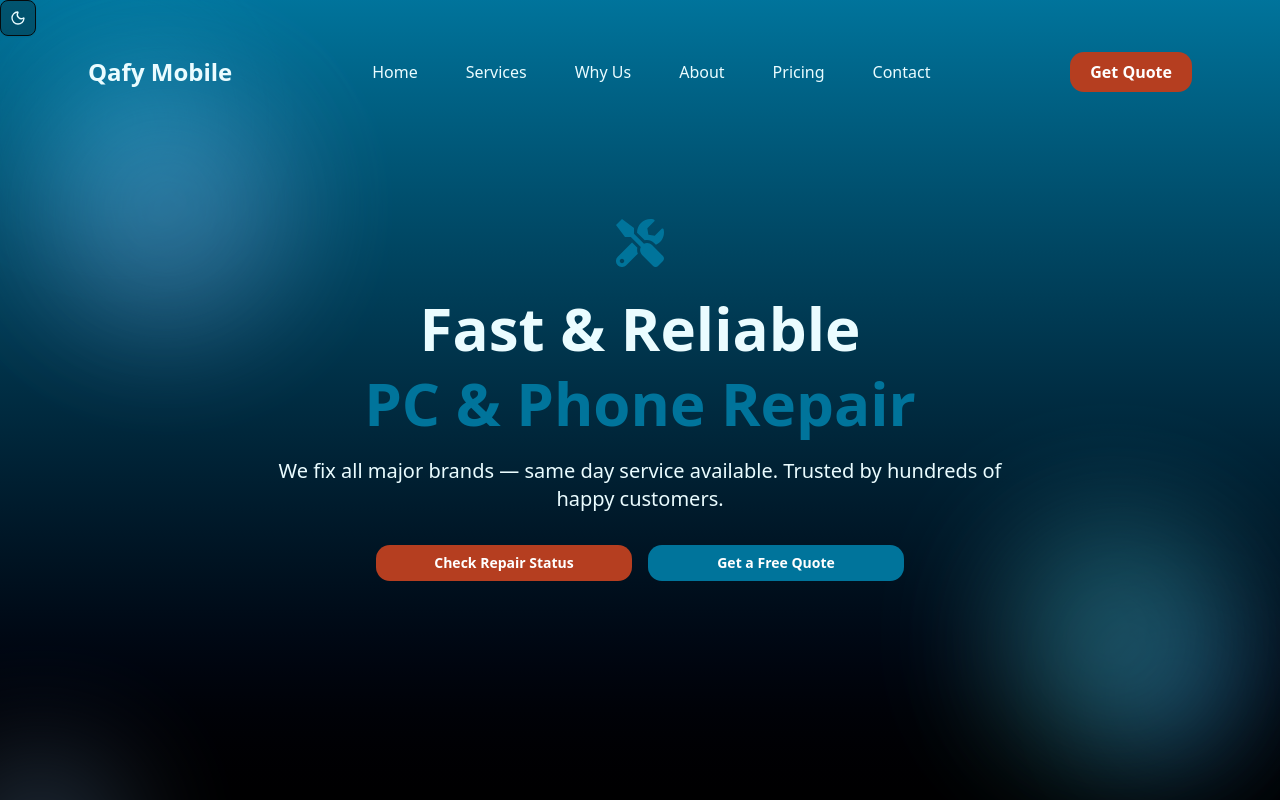
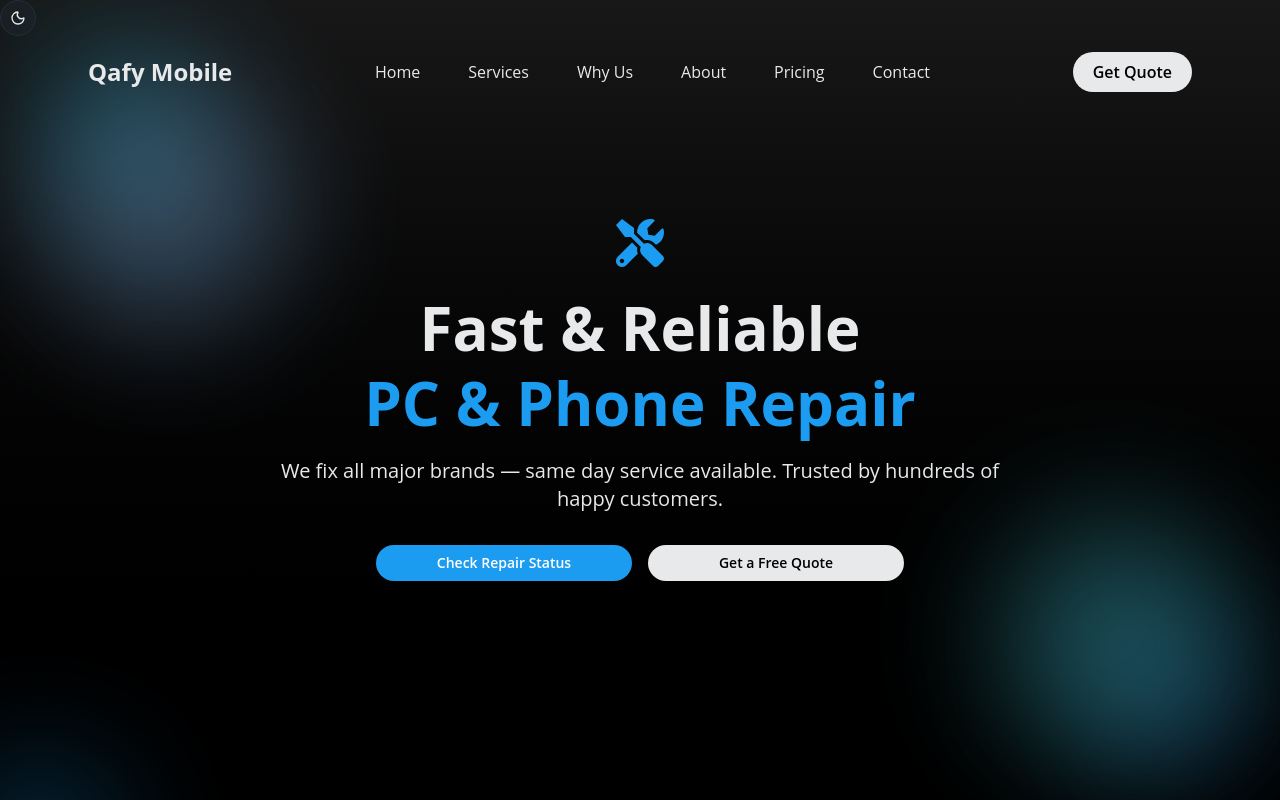
Before and after one commit to Gagun45/qafy-spa-frontend, a React (Vite) app: page / in a window 1280 px wide. Shown: the top 800 px of the page. Built offline with nearby package versions, Linux system fonts and the light colour scheme.

Commit message:
services design

```diff
--- a/src/components/Header/Header.tsx
+++ b/src/components/Header/Header.tsx
@@ -34,7 +34,7 @@
       transition={{ duration: 0.5 }}
       className={`fixed top-0 left-0 w-full z-50 transition-all ${
         scrolled
-          ? "bg-primary backdrop-blur-md shadow-md"
+          ? "bg-accent backdrop-blur-md shadow-md"
           : "bg-transparent"
       }`}
     >
@@ -66,7 +66,7 @@
         {/* CTA button (right corner) */}
         <a
           href="#contact"
-          className="hidden md:inline-block bg-accent text-white font-semibold px-5 py-2 rounded-xl transition-colors"
+          className="hidden md:inline-block bg-foreground text-background font-semibold px-5 py-2 rounded-xl transition-colors"
         >
           Get Quote
         </a>
--- a/src/components/Hero/Hero.tsx
+++ b/src/components/Hero/Hero.tsx
@@ -8,7 +8,7 @@
     <section
       id="home"
       className="relative flex flex-col items-center justify-center
-      min-h-screen bg-linear-to-b from-primary to-background
+      min-h-screen bg-linear-to-b from-muted to-background
       text-center px-6"
     >
       {/* Content */}
@@ -43,7 +43,7 @@
           transition={{ delay: 0.5 }}
           className="flex flex-col sm:flex-row gap-4 items-center justify-center"
         >
-          <Button className="bg-accent hover:bg-accent/95 transition-colors rounded-xl font-semibold shadow-primary/30 w-full sm:max-w-64">
+          <Button className="bg-primary hover:bg-primary/95 transition-colors rounded-xl font-semibold shadow-primary/30 w-full sm:max-w-64">
             Check Repair Status
           </Button>
 
@@ -53,7 +53,7 @@
             smooth={true}
             offset={50}
             duration={500}
-            className={`${buttonVariants()} bg-primary! hover:bg-primary/95! transition-colors rounded-xl font-semibold w-full sm:max-w-64`}
+            className={`${buttonVariants()} bg-foreground! text-background! transition-colors rounded-xl font-semibold w-full sm:max-w-64`}
           >
             Get a Free Quote
           </Link>
--- a/src/index.css
+++ b/src/index.css
@@ -3,11 +3,115 @@
 
 @custom-variant dark (&:is(.dark *));
 
+:root {
+  --background: oklch(1.0000 0 0);
+  --foreground: oklch(0.1884 0.0128 248.5103);
+  --card: oklch(0.9784 0.0011 197.1387);
+  --card-foreground: oklch(0.1884 0.0128 248.5103);
+  --popover: oklch(1.0000 0 0);
+  --popover-foreground: oklch(0.1884 0.0128 248.5103);
+  --primary: oklch(0.6723 0.1606 244.9955);
+  --primary-foreground: oklch(1.0000 0 0);
+  --secondary: oklch(0.1884 0.0128 248.5103);
+  --secondary-foreground: oklch(1.0000 0 0);
+  --muted: oklch(0.9222 0.0013 286.3737);
+  --muted-foreground: oklch(0.1884 0.0128 248.5103);
+  --accent: oklch(0.9392 0.0166 250.8453);
+  --accent-foreground: oklch(0.6723 0.1606 244.9955);
+  --destructive: oklch(0.6188 0.2376 25.7658);
+  --destructive-foreground: oklch(1.0000 0 0);
+  --border: oklch(0.9317 0.0118 231.6594);
+  --input: oklch(0.9809 0.0025 228.7836);
+  --ring: oklch(0.6818 0.1584 243.3540);
+  --chart-1: oklch(0.6723 0.1606 244.9955);
+  --chart-2: oklch(0.6907 0.1554 160.3454);
+  --chart-3: oklch(0.8214 0.1600 82.5337);
+  --chart-4: oklch(0.7064 0.1822 151.7125);
+  --chart-5: oklch(0.5919 0.2186 10.5826);
+  --sidebar: oklch(0.9784 0.0011 197.1387);
+  --sidebar-foreground: oklch(0.1884 0.0128 248.5103);
+  --sidebar-primary: oklch(0.6723 0.1606 244.9955);
+  --sidebar-primary-foreground: oklch(1.0000 0 0);
+  --sidebar-accent: oklch(0.9392 0.0166 250.8453);
+  --sidebar-accent-foreground: oklch(0.6723 0.1606 244.9955);
+  --sidebar-border: oklch(0.9271 0.0101 238.5177);
+  --sidebar-ring: oklch(0.6818 0.1584 243.3540);
+  --font-sans: Open Sans, sans-serif;
+  --font-serif: Georgia, serif;
+  --font-mono: Menlo, monospace;
+  --radius: 1.3rem;
+  --shadow-x: 0px;
+  --shadow-y: 2px;
+  --shadow-blur: 0px;
+  --shadow-spread: 0px;
+  --shadow-opacity: 0;
+  --shadow-color: rgba(29,161,242,0.15);
+  --shadow-2xs: 0px 2px 0px 0px hsl(202.8169 89.1213% 53.1373% / 0.00);
+  --shadow-xs: 0px 2px 0px 0px hsl(202.8169 89.1213% 53.1373% / 0.00);
+  --shadow-sm: 0px 2px 0px 0px hsl(202.8169 89.1213% 53.1373% / 0.00), 0px 1px 2px -1px hsl(202.8169 89.1213% 53.1373% / 0.00);
+  --shadow: 0px 2px 0px 0px hsl(202.8169 89.1213% 53.1373% / 0.00), 0px 1px 2px -1px hsl(202.8169 89.1213% 53.1373% / 0.00);
+  --shadow-md: 0px 2px 0px 0px hsl(202.8169 89.1213% 53.1373% / 0.00), 0px 2px 4px -1px hsl(202.8169 89.1213% 53.1373% / 0.00);
+  --shadow-lg: 0px 2px 0px 0px hsl(202.8169 89.1213% 53.1373% / 0.00), 0px 4px 6px -1px hsl(202.8169 89.1213% 53.1373% / 0.00);
+  --shadow-xl: 0px 2px 0px 0px hsl(202.8169 89.1213% 53.1373% / 0.00), 0px 8px 10px -1px hsl(202.8169 89.1213% 53.1373% / 0.00);
+  --shadow-2xl: 0px 2px 0px 0px hsl(202.8169 89.1213% 53.1373% / 0.00);
+  --tracking-normal: 0em;
+  --spacing: 0.25rem;
+}
+
+.dark {
+  --background: oklch(0 0 0);
+  --foreground: oklch(0.9328 0.0025 228.7857);
+  --card: oklch(0.2097 0.0080 274.5332);
+  --card-foreground: oklch(0.8853 0 0);
+  --popover: oklch(0 0 0);
+  --popover-foreground: oklch(0.9328 0.0025 228.7857);
+  --primary: oklch(0.6692 0.1607 245.0110);
+  --primary-foreground: oklch(1.0000 0 0);
+  --secondary: oklch(0.9622 0.0035 219.5331);
+  --secondary-foreground: oklch(0.1884 0.0128 248.5103);
+  --muted: oklch(0.2090 0 0);
+  --muted-foreground: oklch(0.5637 0.0078 247.9662);
+  --accent: oklch(0.1928 0.0331 242.5459);
+  --accent-foreground: oklch(0.6692 0.1607 245.0110);
+  --destructive: oklch(0.6188 0.2376 25.7658);
+  --destructive-foreground: oklch(1.0000 0 0);
+  --border: oklch(0.2674 0.0047 248.0045);
+  --input: oklch(0.3020 0.0288 244.8244);
+  --ring: oklch(0.6818 0.1584 243.3540);
+  --chart-1: oklch(0.6723 0.1606 244.9955);
+  --chart-2: oklch(0.6907 0.1554 160.3454);
+  --chart-3: oklch(0.8214 0.1600 82.5337);
+  --chart-4: oklch(0.7064 0.1822 151.7125);
+  --chart-5: oklch(0.5919 0.2186 10.5826);
+  --sidebar: oklch(0.2097 0.0080 274.5332);
+  --sidebar-foreground: oklch(0.8853 0 0);
+  --sidebar-primary: oklch(0.6818 0.1584 243.3540);
+  --sidebar-primary-foreground: oklch(1.0000 0 0);
+  --sidebar-accent: oklch(0.1928 0.0331 242.5459);
+  --sidebar-accent-foreground: oklch(0.6692 0.1607 245.0110);
+  --sidebar-border: oklch(0.3795 0.0220 240.5943);
+  --sidebar-ring: oklch(0.6818 0.1584 243.3540);
+  --font-sans: Open Sans, sans-serif;
+  --font-serif: Georgia, serif;
+  --font-mono: Menlo, monospace;
+  --radius: 1.3rem;
+  --shadow-x: 0px;
+  --shadow-y: 2px;
+  --shadow-blur: 0px;
+  --shadow-spread: 0px;
+  --shadow-opacity: 0;
+  --shadow-color: rgba(29,161,242,0.25);
+  --shadow-2xs: 0px 2px 0px 0px hsl(202.8169 89.1213% 53.1373% / 0.00);
+  --shadow-xs: 0px 2px 0px 0px hsl(202.8169 89.1213% 53.1373% / 0.00);
+  --shadow-sm: 0px 2px 0px 0px hsl(202.8169 89.1213% 53.1373% / 0.00), 0px 1px 2px -1px hsl(202.8169 89.1213% 53.1373% / 0.00);
+  --shadow: 0px 2px 0px 0px hsl(202.8169 89.1213% 53.1373% / 0.00), 0px 1px 2px -1px hsl(202.8169 89.1213% 53.1373% / 0.00);
+  --shadow-md: 0px 2px 0px 0px hsl(202.8169 89.1213% 53.1373% / 0.00), 0px 2px 4px -1px hsl(202.8169 89.1213% 53.1373% / 0.00);
+  --shadow-lg: 0px 2px 0px 0px hsl(202.8169 89.1213% 53.1373% / 0.00), 0px 4px 6px -1px hsl(202.8169 89.1213% 53.1373% / 0.00);
+  --shadow-xl: 0px 2px 0px 0px hsl(202.8169 89.1213% 53.1373% / 0.00), 0px 8px 10px -1px hsl(202.8169 89.1213% 53.1373% / 0.00);
+  --shadow-2xl: 0px 2px 0px 0px hsl(202.8169 89.1213% 53.1373% / 0.00);
+}
+
 @theme inline {
-  --radius-sm: calc(var(--radius) - 4px);
-  --radius-md: calc(var(--radius) - 2px);
-  --radius-lg: var(--radius);
-  --radius-xl: calc(var(--radius) + 4px);
   --color-background: var(--background);
   --color-foreground: var(--foreground);
   --color-card: var(--card);
@@ -23,6 +127,7 @@
   --color-accent: var(--accent);
   --color-accent-foreground: var(--accent-foreground);
   --color-destructive: var(--destructive);
+  --color-destructive-foreground: var(--destructive-foreground);
   --color-border: var(--border);
   --color-input: var(--input);
   --color-ring: var(--ring);
@@ -39,77 +144,24 @@
   --color-sidebar-accent-foreground: var(--sidebar-accent-foreground);
   --color-sidebar-border: var(--sidebar-border);
   --color-sidebar-ring: var(--sidebar-ring);
-}
 
-:root {
-  --radius: 0.625rem;
-  --background: oklch(99% 0.01 215);
-  --foreground: oklch(4% 0.07 215);
-  --muted: oklch(90% 0.02 35);
-  --muted-foreground: oklch(33% 0.01 35);
-  --popover: oklch(98% 0.02 215);
-  --popover-foreground: oklch(4% 0.08 215);
-  --card: oklch(98% 0.02 215);
-  --card-foreground: oklch(4% 0.08 215);
-  --border: oklch(94% 0.01 215);
-  --input: oklch(94% 0.01 215);
-  --primary: oklch(49% 0.17 215);
-  --primary-foreground: oklch(100% 0 0);
-  --secondary: oklch(53% 0.16 35);
-  --secondary-foreground: oklch(8% 0.09 35);
-  --accent: oklch(53% 0.16 35);
-  --accent-foreground: oklch(8% 0.09 35);
-  --destructive: oklch(28% 0.19 4);
-  --destructive-foreground: oklch(88% 0.08 4);
-  --ring: oklch(49% 0.17 215);
-  --chart-1: oklch(49% 0.17 215);
-  --chart-2: oklch(53% 0.16 35);
-  --chart-3: oklch(53% 0.16 35);
-  --chart-4: oklch(56% 0.17 35);
-  --chart-5: oklch(49% 0.18 215);
-  --sidebar: oklch(0.985 0 0);
-  --sidebar-foreground: oklch(0.141 0.005 285.823);
-  --sidebar-primary: oklch(0.21 0.006 285.885);
-  --sidebar-primary-foreground: oklch(0.985 0 0);
-  --sidebar-accent: oklch(0.967 0.001 286.375);
-  --sidebar-accent-foreground: oklch(0.21 0.006 285.885);
-  --sidebar-border: oklch(0.92 0.004 286.32);
-  --sidebar-ring: oklch(0.705 0.015 286.067);
-}
+  --font-sans: var(--font-sans);
+  --font-mono: var(--font-mono);
+  --font-serif: var(--font-serif);
 
-.dark {
-  --background: oklch(2% 0.04 215);
-  --foreground: oklch(98% 0.02 215);
-  --muted: oklch(10% 0.02 35);
-  --muted-foreground: oklch(66% 0.01 35);
-  --popover: oklch(3% 0.04 215);
-  --popover-foreground: oklch(99% 0.01 215);
-  --card: oklch(3% 0.04 215);
-  --card-foreground: oklch(99% 0.01 215);
-  --border: oklch(14% 0.01 215);
-  --input: oklch(14% 0.01 215);
-  --primary: oklch(49% 0.17 215);
-  --primary-foreground: oklch(100% 0 0);
-  --secondary: oklch(53% 0.16 35);
-  --secondary-foreground: oklch(8% 0.09 35);
-  --accent: oklch(53% 0.16 35);
-  --accent-foreground: oklch(8% 0.09 35);
-  --destructive: oklch(54% 0.22 4);
-  --destructive-foreground: oklch(100% 0 0);
-  --ring: oklch(49% 0.17 215);
-  --chart-1: oklch(49% 0.17 215);
-  --chart-2: oklch(53% 0.16 35);
-  --chart-3: oklch(53% 0.16 35);
-  --chart-4: oklch(56% 0.17 35);
-  --chart-5: oklch(49% 0.18 215);
-  --sidebar: oklch(0.21 0.006 285.885);
-  --sidebar-foreground: oklch(0.985 0 0);
-  --sidebar-primary: oklch(0.488 0.243 264.376);
-  --sidebar-primary-foreground: oklch(0.985 0 0);
-  --sidebar-accent: oklch(0.274 0.006 286.033);
-  --sidebar-accent-foreground: oklch(0.985 0 0);
-  --sidebar-border: oklch(1 0 0 / 10%);
-  --sidebar-ring: oklch(0.552 0.016 285.938);
+  --radius-sm: calc(var(--radius) - 4px);
+  --radius-md: calc(var(--radius) - 2px);
+  --radius-lg: var(--radius);
+  --radius-xl: calc(var(--radius) + 4px);
+
+  --shadow-2xs: var(--shadow-2xs);
+  --shadow-xs: var(--shadow-xs);
+  --shadow-sm: var(--shadow-sm);
+  --shadow: var(--shadow);
+  --shadow-md: var(--shadow-md);
+  --shadow-lg: var(--shadow-lg);
+  --shadow-xl: var(--shadow-xl);
+  --shadow-2xl: var(--shadow-2xl);
 }
 
 @layer base {
```
Also changed, not shown: src/components/Services/Services.tsx (+9 -9 lines).
